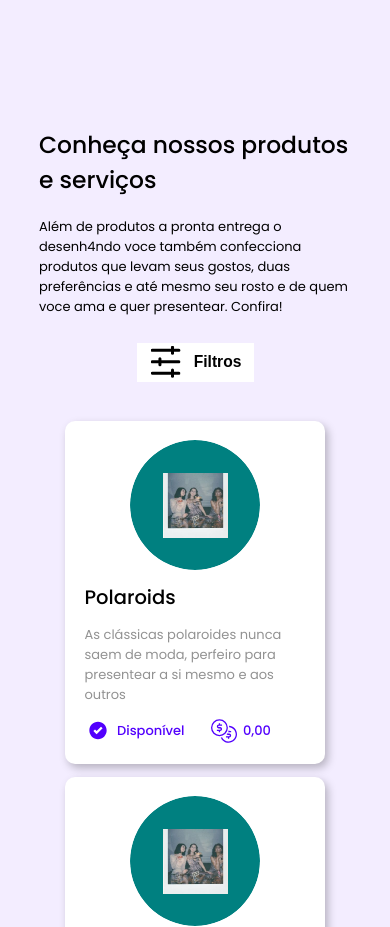
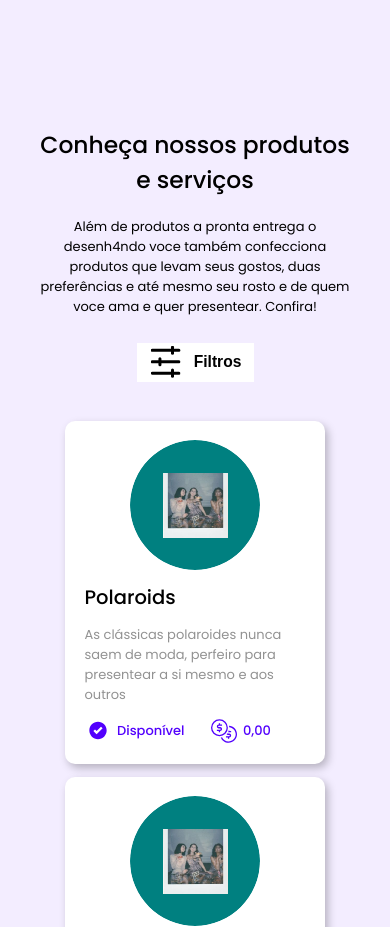
Before and after one commit to leoleodev/desenh4ndo_voce, a React (Vite) app: page / in a window 390 px wide. Shown: the part 1600-2527 px from the top of the page. Built offline with nearby package versions, Linux system fonts and the light colour scheme.

Commit message:
update general in services section

```diff
--- a/src/styles/modules/ServicesSection.module.css
+++ b/src/styles/modules/ServicesSection.module.css
@@ -93,6 +93,12 @@ button.filter:hover{
     }
     .texts{
         width: 100%;
+
+        display: flex;
+        flex-direction: column;
+        align-items: center;
+        justify-content: center;
+        text-align: center;
     }
 
 }
```
